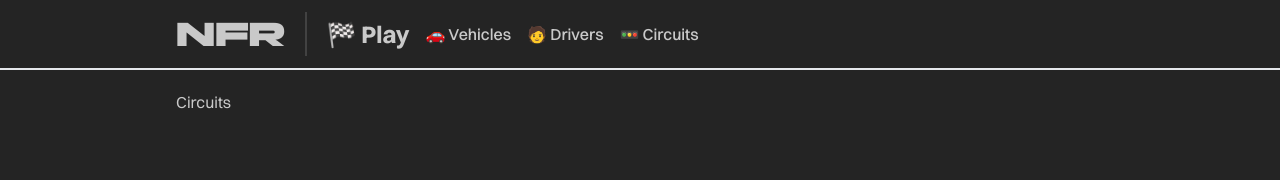
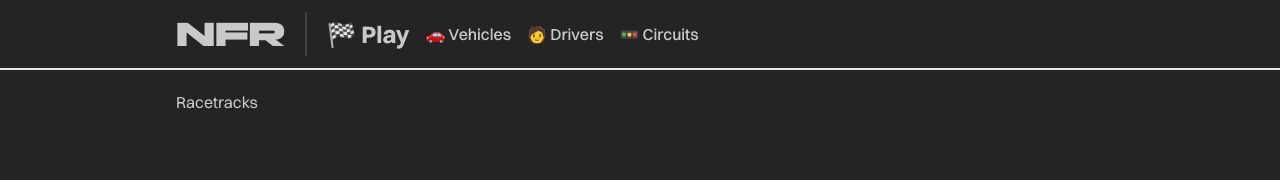
Before and after one commit to HodeonArtz/need-for-react, a React (Vite) app: page /circuits in a window 1280 px wide. Shown: the top 180 px of the page. Built offline with nearby package versions, Linux system fonts and the light colour scheme.

Commit message:
refactor: rename Circuits component to Racetrack (to have the same name as model)

```diff
--- a/src/pages/circuits/Circuits.jsx
+++ /dev/null
@@ -1,5 +0,0 @@
-const Circuits = () => {
-  return <div>Circuits</div>;
-};
-
-export default Circuits;
--- a/src/pages/circuits/params/Circuit.jsx
+++ /dev/null
@@ -1,5 +0,0 @@
-const Circuit = () => {
-  return <div>Circuit</div>;
-};
-
-export default Circuit;
--- a/src/pages/circuits/params/CircuitCreate.jsx
+++ /dev/null
@@ -1,5 +0,0 @@
-const CircuitCreate = () => {
-  return <div>CircuitCreate</div>;
-};
-
-export default CircuitCreate;
--- a/src/pages/circuits/params/CircuitEdit.jsx
+++ /dev/null
@@ -1,5 +0,0 @@
-const CircuitEdit = () => {
-  return <div>CircuitEdit</div>;
-};
-
-export default CircuitEdit;
--- /dev/null
+++ b/src/pages/racetracks/Racetracks.jsx
@@ -0,0 +1,5 @@
+const Racetracks = () => {
+  return <div>Racetracks</div>;
+};
+
+export default Racetracks;
--- /dev/null
+++ b/src/pages/racetracks/params/Racetrack.jsx
@@ -0,0 +1,5 @@
+const Racetrack = () => {
+  return <div>Racetrack</div>;
+};
+
+export default Racetrack;
--- /dev/null
+++ b/src/pages/racetracks/params/RacetrackCreate.jsx
@@ -0,0 +1,5 @@
+const RacetrackCreate = () => {
+  return <div>RacetrackCreate</div>;
+};
+
+export default RacetrackCreate;
--- /dev/null
+++ b/src/pages/racetracks/params/RacetrackEdit.jsx
@@ -0,0 +1,5 @@
+const RacetrackEdit = () => {
+  return <div>RacetrackEdit</div>;
+};
+
+export default RacetrackEdit;
--- a/src/routes.jsx
+++ b/src/routes.jsx
@@ -2,7 +2,7 @@ import Game from "./pages/Game.jsx";
 import Layout from "./Layout.jsx";
 import Vehicles from "./pages/vehicles/Vehicles.jsx";
 import Drivers from "./pages/drivers/Drivers.jsx";
-import Circuits from "./pages/circuits/Circuits.jsx";
+import Racetracks from "./pages/racetracks/Racetracks.jsx";
 
 /**
  * @type {import("react-router-dom").RouteObject[]}
@@ -15,7 +15,7 @@ const routes = [
       { index: true, element: <Game /> },
       { path: "vehicles", element: <Vehicles /> },
       { path: "drivers", element: <Drivers /> },
-      { path: "circuits", element: <Circuits /> },
+      { path: "circuits", element: <Racetracks /> },
     ],
   },
 ];
```
